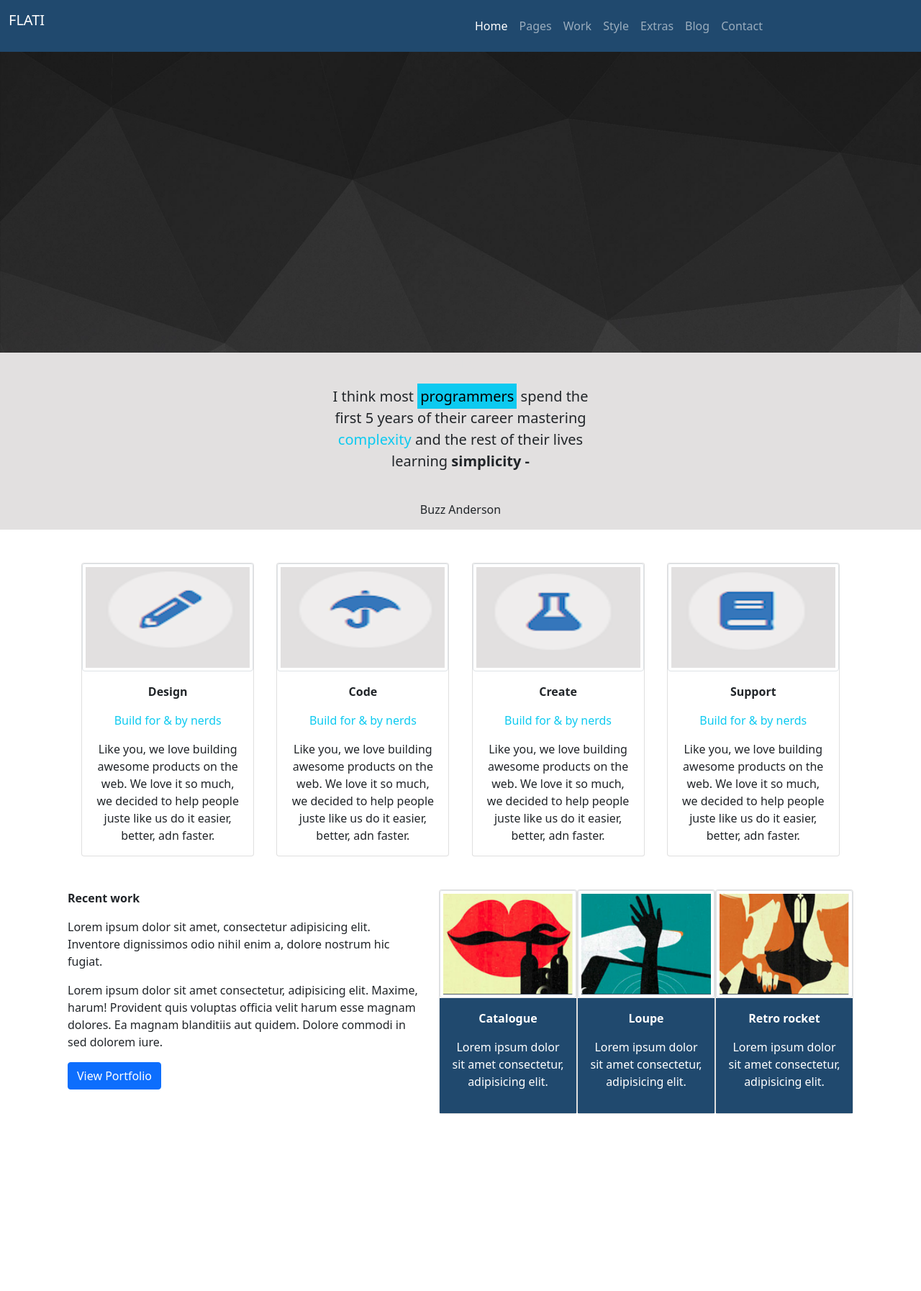
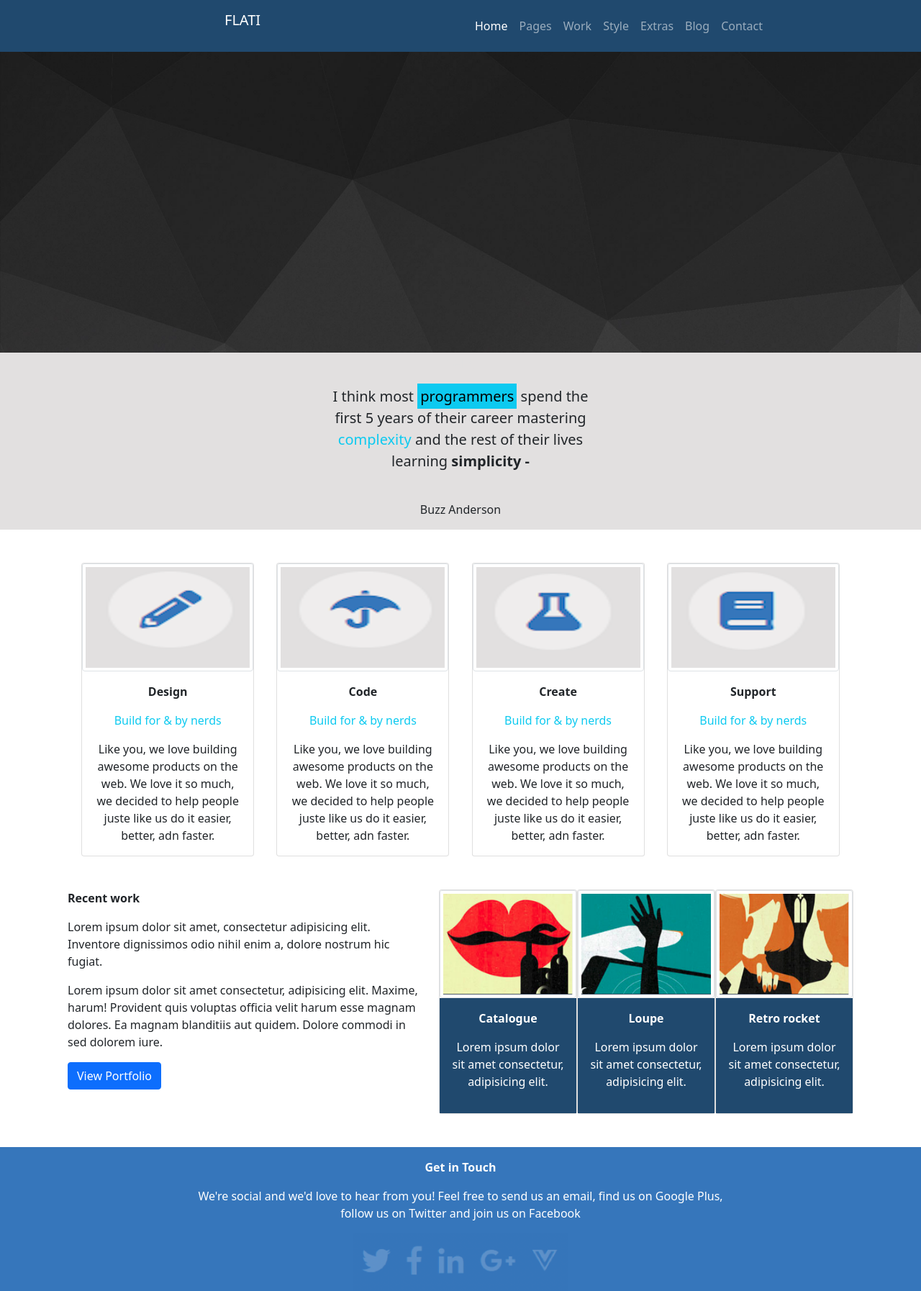
Before and after one commit to camille-mcq/Ex02_Bootstrap, a website: page index.html in a window 1280 px wide. Shown: the whole page at 72% size. Before the commit the page ends 1548 px from the top, so only its background shows below. Drawn offline with nearby package versions, Linux system fonts and the light colour scheme.

Commit message:
footer_done

```diff
--- a/index.html
+++ b/index.html
@@ -14,7 +14,7 @@
   <!-- NavBar -->
     <nav class="navbar navbar-expand-lg navbar-dark text-white" >
       <div class="container text-center">
-          <p class="navbar-brand " href="#">FLATI</p>
+          <p class="navbar-brand coucou" href="#">FLATI</p>
       </div>
       <div class="container mx-auto">
         <div class="collapse navbar-collapse align-text-top" id="navbarNavAltMarkup">
@@ -182,7 +182,42 @@
   <!--Fin des cards-->
 </div>
 </section>
+<section>
+  <!--Espace en bas-->
+<div class="container text-center">
+  <div class="row">
+    <div class="col">
+    </div>
+    <div class="col">
+      <p class="text-white fs-5">hello</p>
+    </div>
+    <div class="col"></div>
+    </div>
+  </div>
+</div>
+</section>
 
 <!--footer-->
+<footer>
+  <!--espace en haut-->
+    <!--Espace en bas-->
+<div class="container text-center">
+  <div class="row">
+    <div class="col">
+    </div>
+    <div class="col">
+      <p class="fs-3"></p>
+    </div>
+    <div class="col"></div>
+    </div>
+  </div>
+</div>
+<!--texte-->
+  <div class="text-center">
+    <p> <b>Get in Touch</b></p>
+    <p> We're social and we'd love to hear from you! Feel free to send us an email, find us on Google Plus,<br> follow us on Twitter and join us on Facebook</p>
+    <img src="./public/img/Screenshot 2021-01-04 at 16.47.51.png" alt="" class="footer_img">
+</div>
+</footer>
 </body>
 </html>
--- a/public/css/style.css
+++ b/public/css/style.css
@@ -2,7 +2,9 @@
 nav{
     background-color: #20496e
 }
-
+.coucou{
+    margin-left: 300px;
+}
 /*Section 1*/
 .section_A{
     background-color: #e2e0e0;
@@ -20,3 +22,11 @@ nav{
     background-color:#20496e;
     color: white;
 }
+/*footer*/
+footer{
+     background-color: #3676bb;
+    color: #ffffff
+}
+.footer_img{
+    width: 300px;
+}
```
